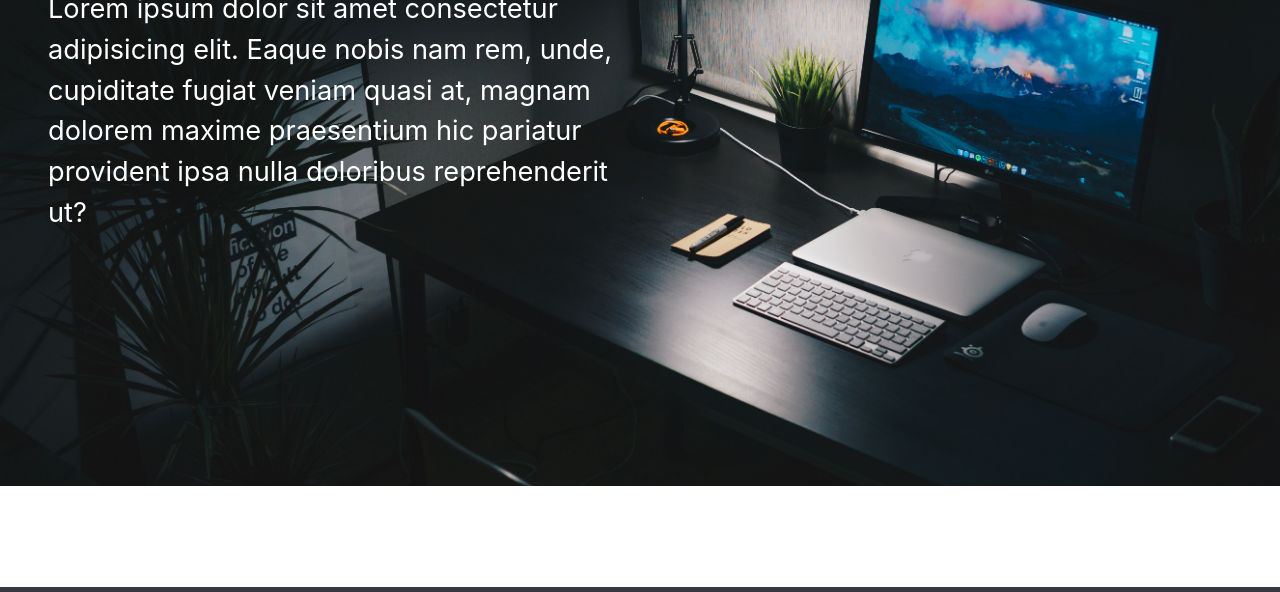
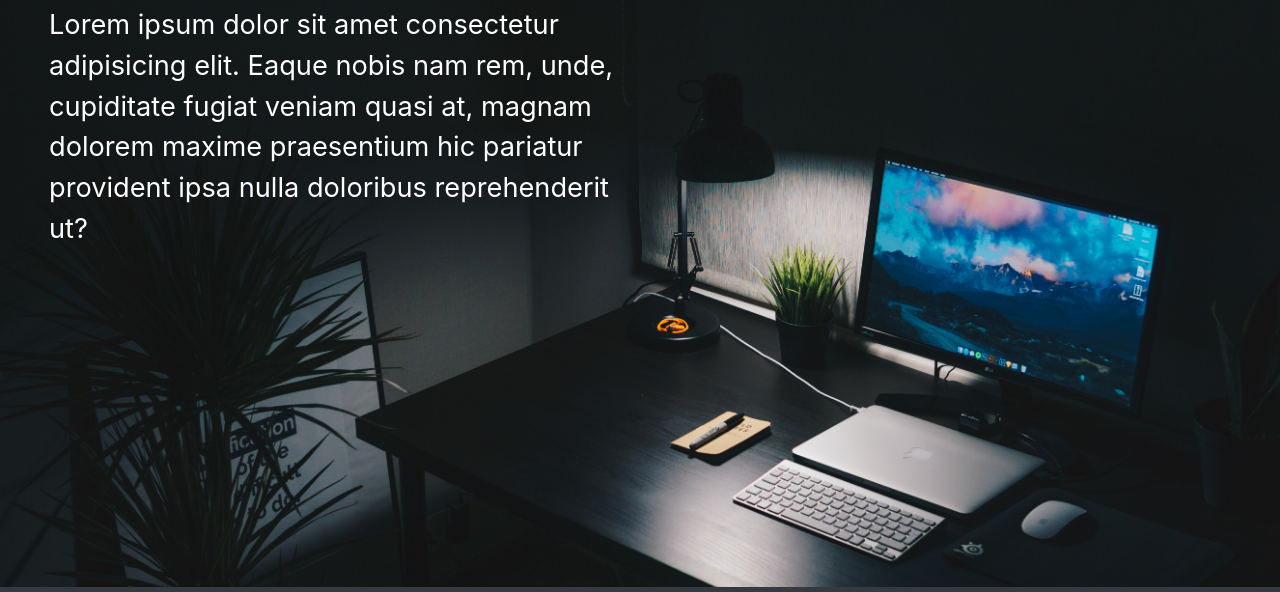
Before and after one commit to FBW44-2/uib-framework-bootstrap-portfolio-page-Stan-Getz, a plain HTML site: page index.html in a window 1280 px wide. Shown: the part 155-747 px from the top of the page. Drawn offline with nearby package versions, Linux system fonts and the light colour scheme.

Commit message:
Add styling

```diff
--- a/index.html
+++ b/index.html
@@ -14,13 +14,13 @@
 </head>
 <body>
     <nav class="navbar fixed-bottom navbar-expand-lg navbar-dark bg-dark">
-        <a class="navbar-brand" href="#"><img src="/images/computer.svg" alt="" style="height: 30px;" class="ml-5 mr-4">Jane Doe</a>
+        <a class="navbar-brand" href="#"><img src="/images/computer.svg" alt="" style="height: 30px;" class="ml-lg-5 mr-lg-4 ml-md-5 mr-md-4 ml-sm-2 mr-sm-3 ">Jane Doe</a>
         <button class="navbar-toggler" type="button" data-toggle="collapse" data-target="#navbarSupportedContent" aria-controls="navbarSupportedContent" aria-expanded="false" aria-label="Toggle navigation">
           <span class="navbar-toggler-icon"></span>
         </button>
 
         <div class="collapse navbar-collapse" id="navbarSupportedContent">
-          <ul class="navbar-nav ml-auto mr-5">
+          <ul class="navbar-nav ml-auto mr-lg-5">
             <li class="nav-item active">
               <a class="nav-link" href="#">Home <span class="sr-only">(current)</span></a>
             </li>
@@ -36,8 +36,8 @@
           </ul>
         </div>
     </nav>
-    <div class=" row text-white pl-5 pt-4">
-        <div class="col-lg-6 col-md-8">
+    <div class="row text-white pl-lg-5 pt-lg-4  pl-md-5 pt-md-4 pl-sm-4 pt-sm-4">
+        <div class="col-lg-6 col-md-8 p-sm-3">
             <h1 class="title pb-3">Jane Doe</h1>
             <p class="text">
                 Lorem ipsum dolor sit amet consectetur adipisicing elit. Eaque nobis nam rem, unde, cupiditate fugiat veniam quasi at, magnam dolorem maxime praesentium hic pariatur provident ipsa nulla doloribus reprehenderit ut?
--- a/style.css
+++ b/style.css
@@ -3,17 +3,16 @@
 *::after {
     margin: 0;
     padding: 0;
+    box-sizing: border-box;
 }
 
 body {
   background: url("/images/nikita-kachanovsky-OVbeSXRk_9E-unsplash.jpg");
 
-  /* Full height */
-  height: 100%;
-  width: 100%;
+  height: 100vh;
+  width: 100vw;
 
-  /* Center and scale the image nicely */
-  background-position: center;
+  background-position: left;
   background-repeat: no-repeat;
   background-size: cover;
   overflow: hidden;
```
